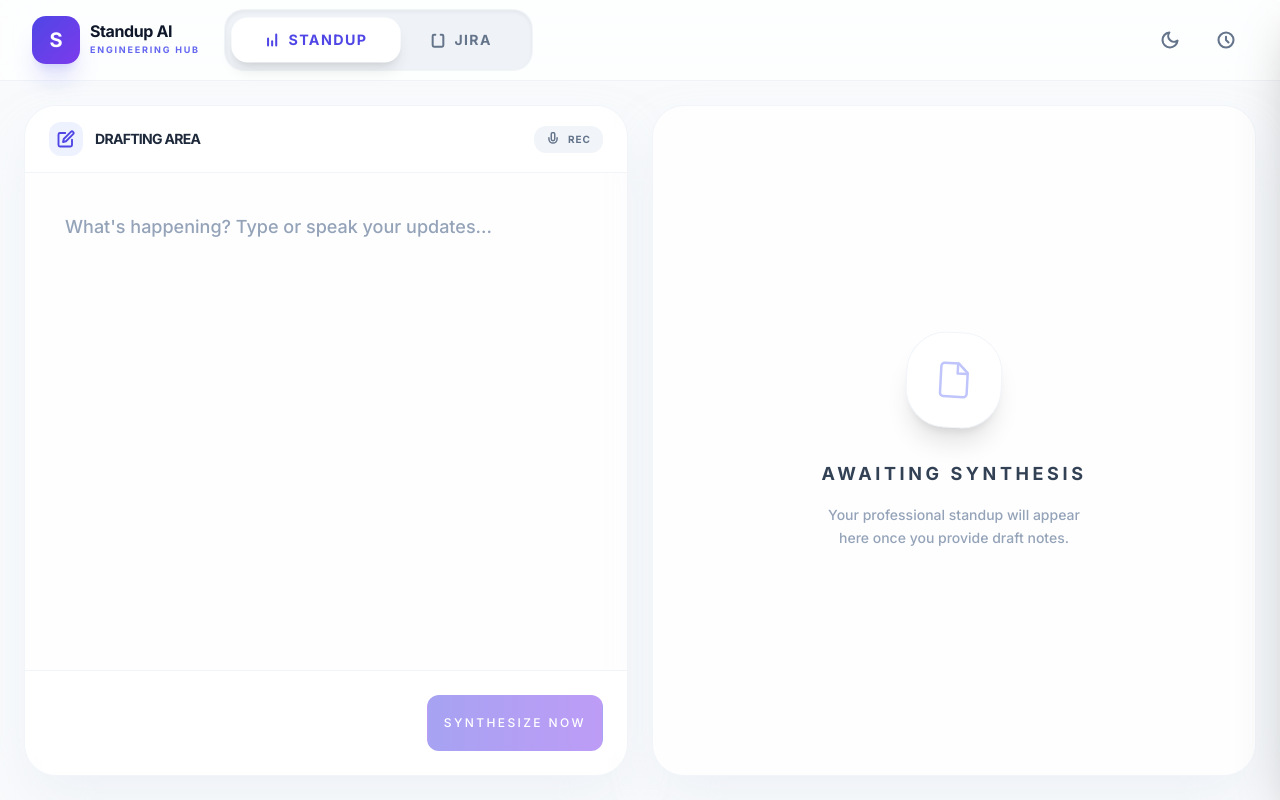
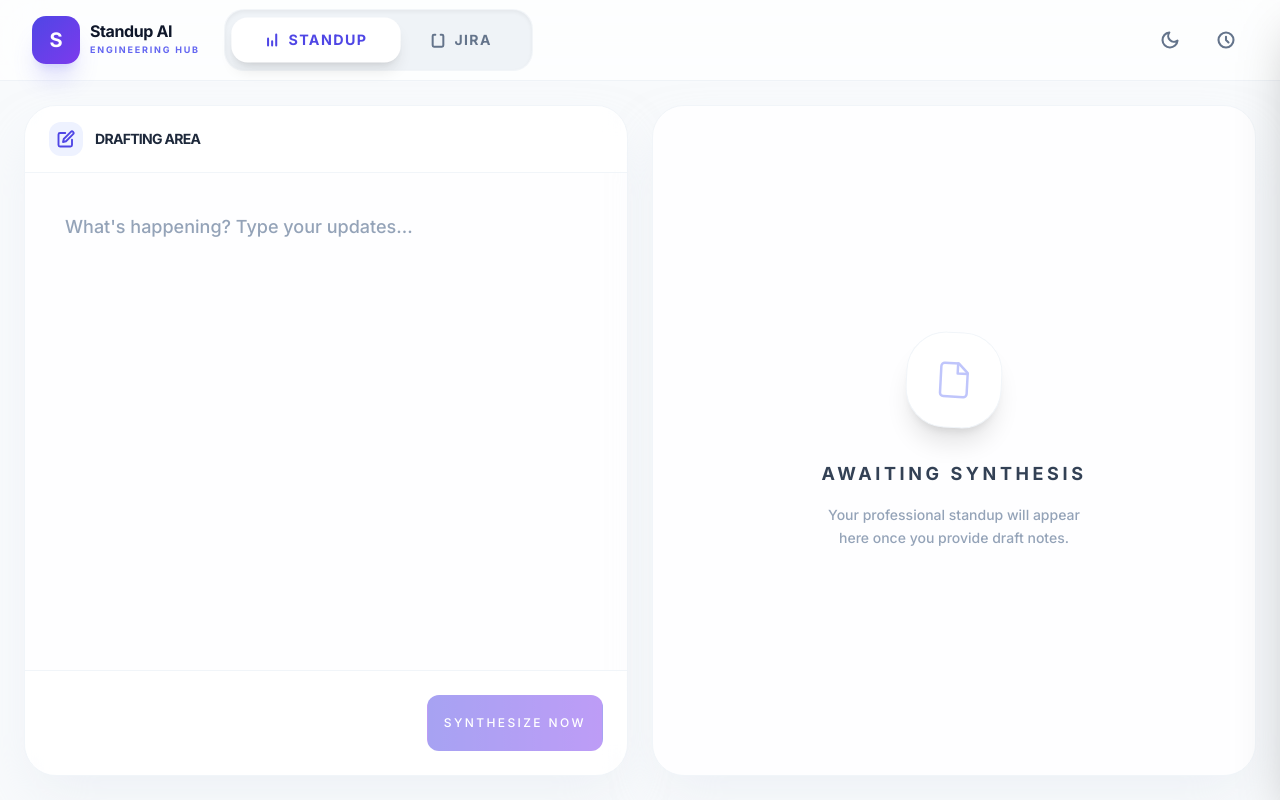
Before and after one commit to JeffSiaYuHeng/daily-standup-generator, a React (Vite) app: page / in a window 1280 px wide. Built offline with nearby package versions, Linux system fonts and the light colour scheme.

Commit message:
update the markdown and sunset voice input

```diff
--- a/components/StandupInput.tsx
+++ b/components/StandupInput.tsx
@@ -1,5 +1,5 @@
-import React, { useState, useEffect, useCallback, useRef } from 'react';
-import { IWindow, JiraTicket } from '../types';
+import React from 'react';
+import { JiraTicket } from '../types';
 import { Button } from './ui/Button';
 
 interface StandupInputProps {
@@ -31,97 +31,6 @@ export const StandupInput: React.FC<StandupInputProps> = ({
   selectedTicketIds = [],
   onToggleTicket
 }) => {
-  const [isListening, setIsListening] = useState(false);
-  const [interimInput, setInterimInput] = useState('');
-  const [speechSupported, setSpeechSupported] = useState(false);
-
-  const recognitionRef = useRef<any>(null);
-  const textareaRef = useRef<HTMLTextAreaElement>(null);
-  // We use a ref for value to access the latest state inside the event listener
-  // without triggering a re-initialization of the recognition instance.
-  const valueRef = useRef(value);
-
-  // Sync ref with prop
-  useEffect(() => {
-    valueRef.current = value;
-  }, [value]);
-
-  useEffect(() => {
-    const iWindow = window as unknown as IWindow;
-    const SpeechRecognition = iWindow.SpeechRecognition || iWindow.webkitSpeechRecognition;
-
-    if (SpeechRecognition) {
-      setSpeechSupported(true);
-      const recognition = new SpeechRecognition();
-      recognition.continuous = true;
-      recognition.interimResults = true;
-      recognition.lang = 'en-US';
-
-      recognition.onstart = () => {
-        setIsListening(true);
-      };
-
-      recognition.onend = () => {
-        setIsListening(false);
-        setInterimInput('');
-      };
-
-      recognition.onerror = (event: any) => {
-        console.error("Speech recognition error", event.error);
-        setIsListening(false);
-        setInterimInput('');
-      };
-
-      recognition.onresult = (event: any) => {
-        let finalTranscript = '';
-        let currentInterim = '';
-
-        for (let i = event.resultIndex; i < event.results.length; ++i) {
-          if (event.results[i].isFinal) {
-            finalTranscript += event.results[i][0].transcript;
-          } else {
-            currentInterim += event.results[i][0].transcript;
-          }
-        }
-
-        if (finalTranscript) {
-           // Clean the transcript by removing extra whitespace and newlines
-           const cleanTranscript = finalTranscript.replace(/\s+/g, ' ').trim();
-           // Append to the latest value from ref
-           const separator = valueRef.current && !valueRef.current.endsWith('\n') && !valueRef.current.endsWith(' ') ? ' ' : '';
-           const newValue = valueRef.current + separator + cleanTranscript;
-           onChange(newValue);
-           // valueRef update happens in the other useEffect
-        }
-
-        setInterimInput(currentInterim);
-      };
-
-      recognitionRef.current = recognition;
-    }
-
-    // Cleanup
-    return () => {
-      if (recognitionRef.current) {
-        recognitionRef.current.stop();
-      }
-    };
-  }, []); // Empty dependency array ensures we don't recreate the instance
-
-  const toggleListening = useCallback(() => {
-    if (!recognitionRef.current) return;
-    if (isListening) {
-      recognitionRef.current.stop();
-    } else {
-      try {
-        recognitionRef.current.start();
-        textareaRef.current?.focus();
-      } catch (e) {
-        console.warn("Recognition already started or failed to start");
-      }
-    }
-  }, [isListening]);
-
   const toggleTicket = (ticket: JiraTicket) => {
     if (onToggleTicket) {
       onToggleTicket(ticket.id);
@@ -151,27 +60,6 @@ export const StandupInput: React.FC<StandupInputProps> = ({
               Roll
             </button>
           )}
-          {speechSupported && (
-            <button
-              onClick={toggleListening}
-              className={`flex items-center gap-2 px-3 py-1.5 rounded-xl text-[10px] font-black uppercase tracking-widest transition-all ${
-                isListening
-                  ? 'bg-red-500 text-white shadow-lg shadow-red-500/30'
-                  : 'bg-slate-100 dark:bg-slate-700 text-slate-500 dark:text-slate-400 hover:text-indigo-600'
-              }`}
-            >
-              {isListening ? (
-                 <span className="flex items-center gap-1">
-                   <span className="w-1.5 h-1.5 bg-white rounded-full animate-bounce"></span>
-                   <span className="w-1.5 h-1.5 bg-white rounded-full animate-bounce delay-100"></span>
-                   <span className="w-1.5 h-1.5 bg-white rounded-full animate-bounce delay-200"></span>
-                 </span>
-              ) : (
-                <svg xmlns="http://www.w3.org/2000/svg" width="14" height="14" viewBox="0 0 24 24" fill="none" stroke="currentColor" strokeWidth="2.5" strokeLinecap="round" strokeLinejoin="round"><path d="M12 1a3 3 0 0 0-3 3v8a3 3 0 0 0 6 0V4a3 3 0 0 0-3-3z"></path><path d="M19 10v2a7 7 0 0 1-14 0v-2"></path></svg>
-              )}
-              {isListening ? 'Stop' : 'Rec'}
-            </button>
-          )}
         </div>
       </div>
 
@@ -199,33 +87,10 @@ export const StandupInput: React.FC<StandupInputProps> = ({
          </div>
       )}
 
-      {/* Voice Processing Indicator */}
-      {isListening && (
-        <div className="absolute bottom-24 left-6 right-6 z-20 animate-in slide-in-from-bottom-5 fade-in duration-300 pointer-events-none">
-          <div className="bg-slate-900/90 dark:bg-white/95 backdrop-blur-md rounded-2xl p-4 shadow-2xl flex items-center gap-4 border border-white/10 dark:border-slate-200">
-            <div className="flex items-center gap-1 h-6">
-               <div className="w-1 h-3 bg-red-500 rounded-full animate-[pulse_1s_ease-in-out_infinite]"></div>
-               <div className="w-1 h-5 bg-red-500 rounded-full animate-[pulse_1s_ease-in-out_infinite_0.1s]"></div>
-               <div className="w-1 h-4 bg-red-500 rounded-full animate-[pulse_1s_ease-in-out_infinite_0.2s]"></div>
-               <div className="w-1 h-2 bg-red-500 rounded-full animate-[pulse_1s_ease-in-out_infinite_0.3s]"></div>
-            </div>
-            <div className="flex-1">
-              <p className="text-[10px] font-black text-slate-400 dark:text-slate-500 uppercase tracking-widest mb-1">
-                Processing Voice Input...
-              </p>
-              <p className="text-sm font-medium text-white dark:text-slate-800 italic truncate min-h-[20px]">
-                {interimInput || "Listening..."}
-              </p>
-            </div>
-          </div>
-        </div>
-      )}
-
       <div className="flex-1 relative bg-slate-50/20 dark:bg-slate-900/20">
         <textarea
-          ref={textareaRef}
           className="w-full h-full p-8 sm:p-10 resize-none bg-transparent focus:outline-none text-base sm:text-lg text-slate-700 dark:text-slate-200 leading-relaxed placeholder:text-slate-400 font-medium"
-          placeholder="What's happening? Type or speak your updates..."
+          placeholder="What's happening? Type your updates..."
           value={value}
           onChange={(e) => onChange(e.target.value)}
         />
@@ -249,7 +114,7 @@ export const StandupInput: React.FC<StandupInputProps> = ({
         <Button
             onClick={onGenerate}
             isLoading={isGenerating}
-            disabled={(!value.trim() && selectedTicketIds.length === 0) && !isListening}
+            disabled={!value.trim() && selectedTicketIds.length === 0}
             className="w-full sm:w-auto px-12 h-14 rounded-[20px] shadow-2xl shadow-indigo-500/30 text-xs font-black uppercase tracking-[0.2em] transform hover:translate-y-[-2px] transition-transform"
         >
           Synthesize Now
--- a/components/StandupOutput.tsx
+++ b/components/StandupOutput.tsx
@@ -33,12 +33,36 @@ export const StandupOutput: React.FC<StandupOutputProps> = ({
 
   const handleCopy = async () => {
     try {
-      await navigator.clipboard.writeText(value);
+      // Convert markdown bold to HTML for rich text support
+      const htmlContent = value
+        .replace(/\*\*(.*?)\*\*/g, '<strong>$1</strong>')
+        .replace(/\n/g, '<br>');
+
+      // Create rich text blob
+      const htmlBlob = new Blob([`<html><body>${htmlContent}</body></html>`], { type: 'text/html' });
+      const textBlob = new Blob([value], { type: 'text/plain' });
+
+      // Copy both formats to clipboard for maximum compatibility
+      await navigator.clipboard.write([
+        new ClipboardItem({
+          'text/html': htmlBlob,
+          'text/plain': textBlob
+        })
+      ]);
+
       setCopied(true);
       toast.success("Standup copied!");
       setTimeout(() => setCopied(false), 2000);
     } catch (err) {
-      toast.error("Copy failed");
+      // Fallback to simple text copy if rich text fails
+      try {
+        await navigator.clipboard.writeText(value);
+        setCopied(true);
+        toast.success("Standup copied!");
+        setTimeout(() => setCopied(false), 2000);
+      } catch (fallbackErr) {
+        toast.error("Copy failed");
+      }
     }
   };
 
```
